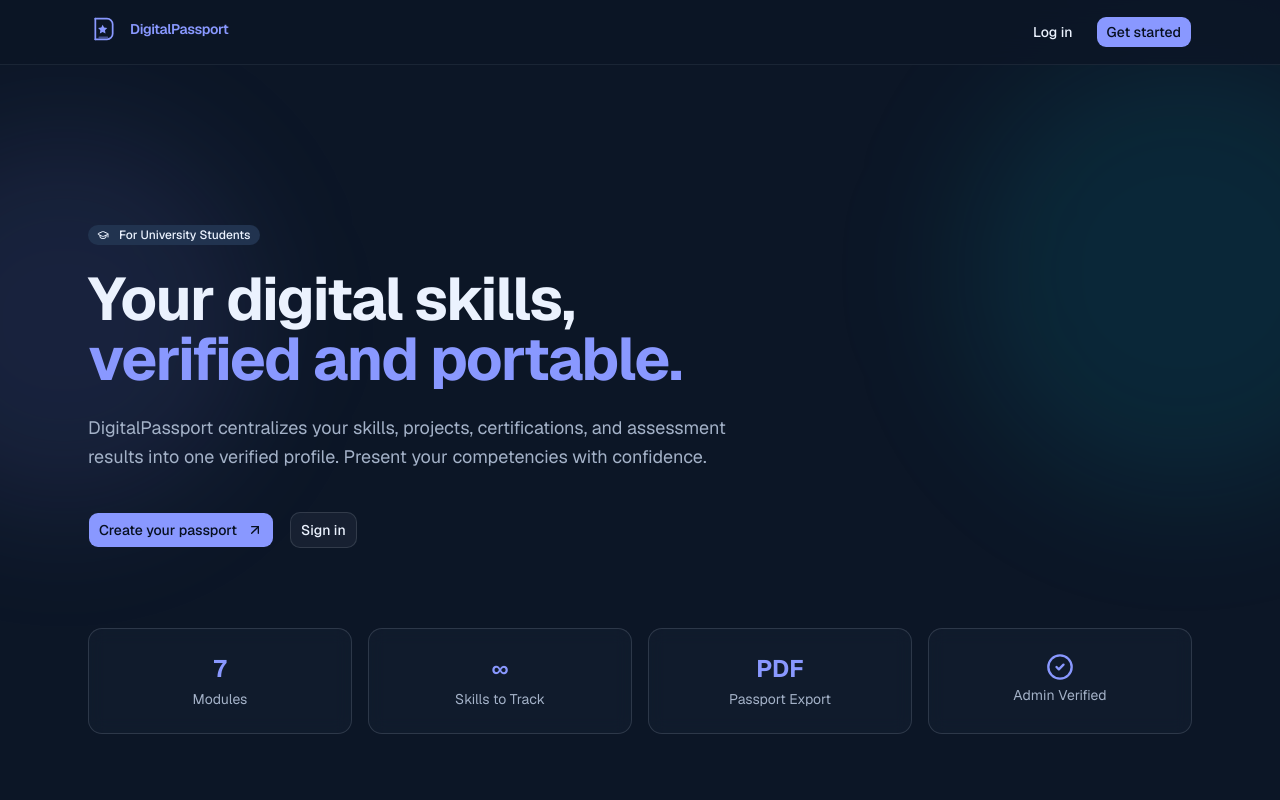
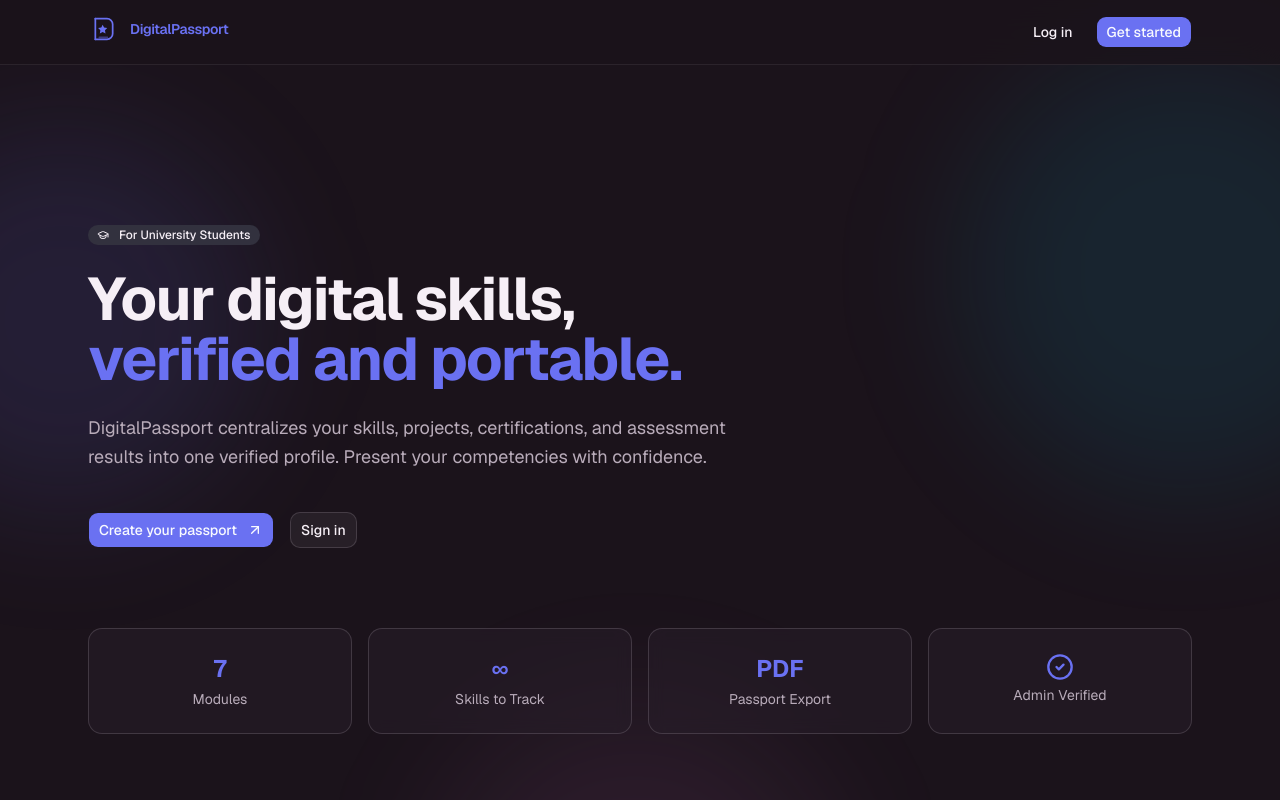
Before and after one commit to brianel1/DigitalPassport, a Vue app in the folder frontend/: page / in a window 1280 px wide. Shown: the top 800 px of the page. Built offline with nearby package versions, Linux system fonts and the light colour scheme.

Commit message:
redesign-dark-theme-colors

```diff
--- a/frontend/src/pages/public/LandingPage.vue
+++ b/frontend/src/pages/public/LandingPage.vue
@@ -67,8 +67,9 @@ const stats = [
     <!-- Hero -->
     <section class="relative overflow-hidden pt-16">
       <div class="absolute inset-0 bg-[radial-gradient(ellipse_at_top,_var(--tw-gradient-stops))] from-primary/10 via-transparent to-transparent"></div>
-      <div class="absolute -left-32 top-32 size-96 rounded-full bg-primary/10 blur-3xl"></div>
+      <div class="absolute -left-32 top-32 size-96 rounded-full bg-primary/12 blur-3xl"></div>
       <div class="absolute -right-32 top-12 size-[28rem] rounded-full bg-chart-2/10 blur-3xl"></div>
+      <div class="absolute bottom-[-14rem] left-1/3 size-[26rem] rounded-full bg-chart-5/8 blur-3xl"></div>
       <div class="relative mx-auto max-w-6xl px-6 py-24 sm:py-32 lg:py-40">
         <div class="max-w-3xl">
           <Badge variant="secondary" class="mb-6">
--- a/frontend/src/style.css
+++ b/frontend/src/style.css
@@ -105,37 +105,37 @@
 
 .dark {
     color-scheme: dark;
-    --background: oklch(0.2 0.035 260);
-    --foreground: oklch(0.96 0.018 260);
-    --card: oklch(0.245 0.04 260);
-    --card-foreground: oklch(0.96 0.018 260);
-    --popover: oklch(0.255 0.045 260);
-    --popover-foreground: oklch(0.96 0.018 260);
-    --primary: oklch(0.72 0.17 276);
-    --primary-foreground: oklch(0.17 0.035 260);
-    --secondary: oklch(0.32 0.055 258);
-    --secondary-foreground: oklch(0.96 0.018 260);
-    --muted: oklch(0.29 0.045 260);
-    --muted-foreground: oklch(0.76 0.035 260);
-    --accent: oklch(0.34 0.07 258);
-    --accent-foreground: oklch(0.97 0.015 260);
-    --destructive: oklch(0.69 0.17 25);
-    --border: oklch(1 0.02 260 / 13%);
-    --input: oklch(1 0.02 260 / 16%);
-    --ring: oklch(0.72 0.17 276);
-    --chart-1: oklch(0.72 0.17 276);
-    --chart-2: oklch(0.76 0.14 205);
-    --chart-3: oklch(0.76 0.13 155);
-    --chart-4: oklch(0.79 0.15 88);
-    --chart-5: oklch(0.73 0.17 330);
-    --sidebar: oklch(0.285 0.05 260);
-    --sidebar-foreground: oklch(0.96 0.018 260);
-    --sidebar-primary: oklch(0.72 0.17 276);
-    --sidebar-primary-foreground: oklch(0.17 0.035 260);
-    --sidebar-accent: oklch(0.36 0.07 258);
-    --sidebar-accent-foreground: oklch(0.97 0.015 260);
-    --sidebar-border: oklch(1 0.02 260 / 13%);
-    --sidebar-ring: oklch(0.72 0.17 276);
+    --background: oklch(0.2 0.02 325);
+    --foreground: oklch(0.96 0.012 325);
+    --card: oklch(0.255 0.026 322);
+    --card-foreground: oklch(0.96 0.012 325);
+    --popover: oklch(0.275 0.032 322);
+    --popover-foreground: oklch(0.96 0.012 325);
+    --primary: oklch(0.61 0.19 277);
+    --primary-foreground: oklch(0.985 0.01 277);
+    --secondary: oklch(0.32 0.022 286);
+    --secondary-foreground: oklch(0.96 0.012 325);
+    --muted: oklch(0.31 0.035 320);
+    --muted-foreground: oklch(0.76 0.024 323);
+    --accent: oklch(0.35 0.05 320);
+    --accent-foreground: oklch(0.97 0.01 325);
+    --destructive: oklch(0.68 0.18 25);
+    --border: oklch(1 0.015 320 / 14%);
+    --input: oklch(1 0.015 320 / 18%);
+    --ring: oklch(0.7 0.12 277);
+    --chart-1: oklch(0.72 0.16 277);
+    --chart-2: oklch(0.73 0.14 220);
+    --chart-3: oklch(0.75 0.13 164);
+    --chart-4: oklch(0.78 0.15 87);
+    --chart-5: oklch(0.74 0.16 335);
+    --sidebar: oklch(0.29 0.032 322);
+    --sidebar-foreground: oklch(0.96 0.012 325);
+    --sidebar-primary: oklch(0.65 0.19 277);
+    --sidebar-primary-foreground: oklch(0.985 0.01 277);
+    --sidebar-accent: oklch(0.38 0.055 320);
+    --sidebar-accent-foreground: oklch(0.97 0.01 325);
+    --sidebar-border: oklch(1 0.015 320 / 16%);
+    --sidebar-ring: oklch(0.7 0.12 277);
 }
 
 @layer base {
```
